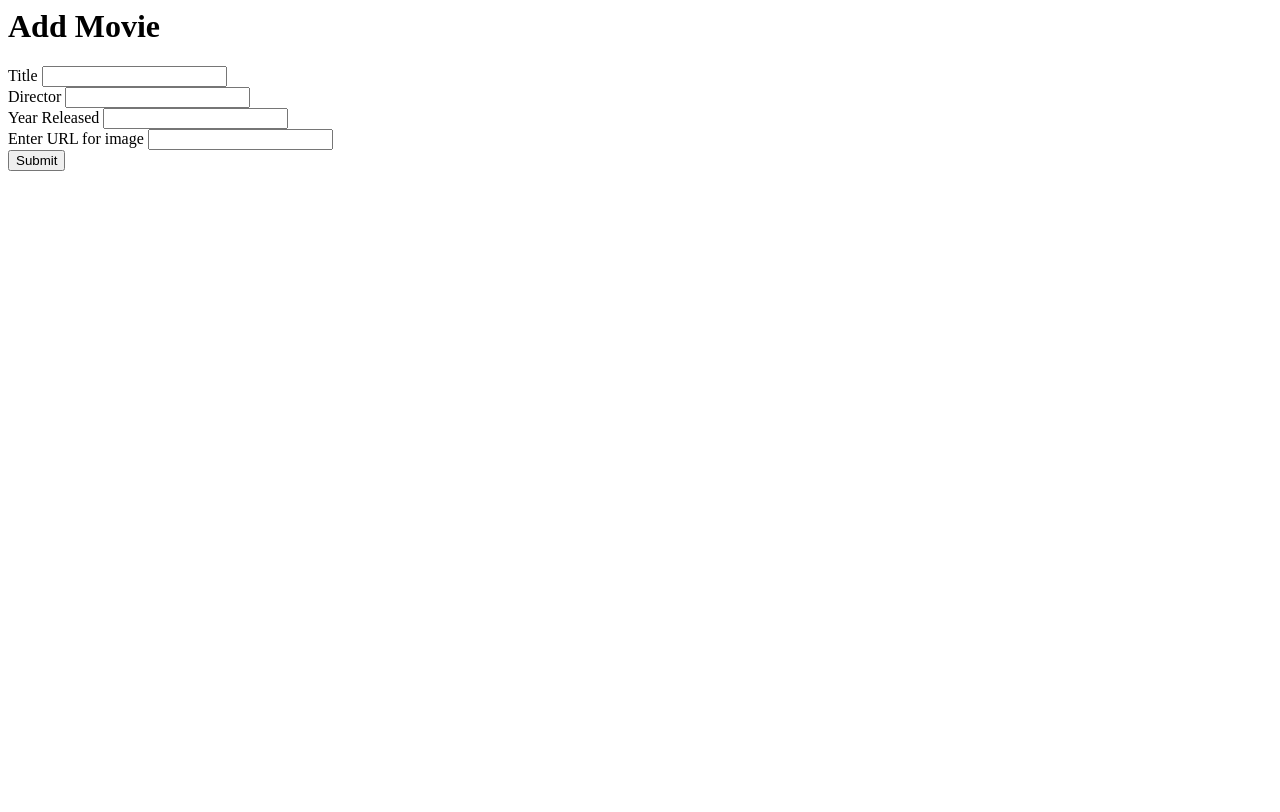
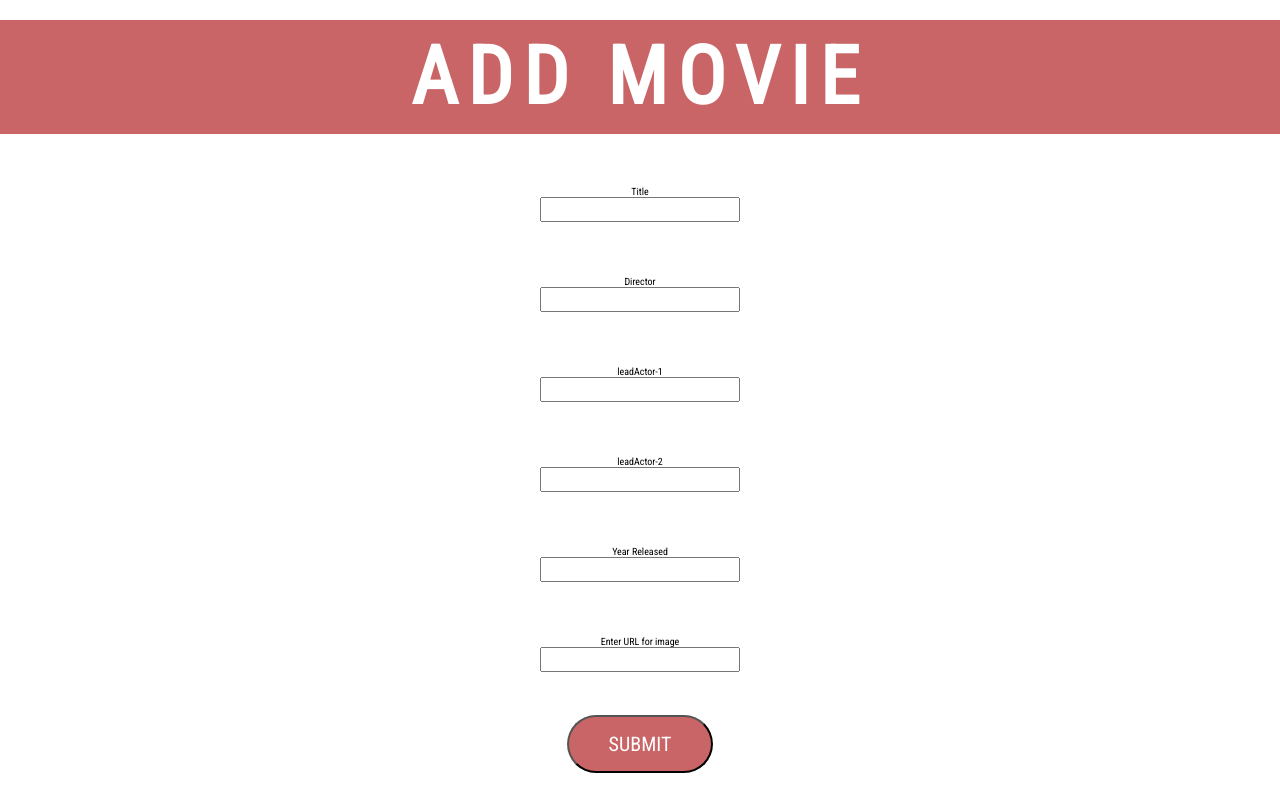
Before and after one commit to staten-island-tech/class-constructor-project-ilsalareb1, a plain HTML site: page index.html in a window 1280 px wide. Drawn offline with Linux system fonts and the light colour scheme.

Commit message:
Add files via upload

```diff
--- a/index.html
+++ b/index.html
@@ -1,6 +1,8 @@
 <html lang="en">
 <head>
     <meta charset="UTF-8">
+    <link href="https://fonts.googleapis.com/css?family=Roboto+Condensed&display=swap" rel="stylesheet">
+    <link rel="stylesheet" href="style.css">
     <meta name="viewport" content="width=device-width, initial-scale=1.0">
     <meta http-equiv="X-UA-Compatible" content="ie=edge">
     <title>Document</title>
@@ -13,18 +15,26 @@
     </div>
 
         <div class="user-input">
-            <form id="movies-form">
+            <form id="movie-form">
                <div class="movie-form-input">
                     <label for = "title">Title</label>
                     <input type="text" id="title" class="text-box">
                </div>
                <div class="movie-form-input">
                     <label for = "director">Director</label>
-                    <input type="text" id="powers" class="text-box">
+                    <input type="text" id="director" class="text-box">
+               </div>
+               <div class="movie-form-input">
+                <label for = "leadActor-1"> leadActor-1</label>
+                <input type="text" id="leadActor1" class="text-box">
+               </div>
+               <div class="movie-form-input">
+                <label for = "leadActor2"> leadActor-2 </label>
+                <input type="text" id="leadActor2" class="text-box">
                </div>
                <div class="movie-form-input">
                     <label for = "yearReleased">Year Released</label>
-                    <input type="text" id="full-name" class="text-box">
+                    <input type="text" id="yearReleased" class="text-box">
                </div>
                <div class="movie-form-input">
                     <label for = "image">Enter URL for image</label>
@@ -41,7 +51,5 @@
 
         </div>
 
-
-
 </body>
 </html>
--- /dev/null
+++ b/style.css
@@ -0,0 +1,107 @@
+html{
+    font-size: 62.5%; /*this makes all relative units equal 10px, REM-relative unit, 1 rem=10px*/
+}
+
+*, *::after, *::before{
+    box-sizing: border-box;
+    margin:0;
+    padding:0;
+    font-family: 'Roboto Condensed', sans-serif;
+}
+
+.banner{
+    text-align:center;
+    margin: 2rem auto;
+    padding-top: 1rem;
+    padding-bottom: 1rem;
+    background-color: #c96567;
+    color:white;
+    height:60 vh;
+    /*viewport height*/
+    text-transform:uppercase;
+    letter-spacing:1rem;
+    font-size:4rem;
+}
+
+.user-input{
+    display: flex;
+    flex-direction: column;
+    justify-content: center;
+    align-items:center;
+}
+
+#movies-form{
+    display:flex;
+    flex-direction: column;
+    justify-content: center;
+    align-items:center;
+    height: 60vh;
+    font-size: 2.2rem;
+}
+
+
+.text-box{
+    height:2.5rem;
+    width: 20rem;
+
+}
+.movie-form-input{
+    display:flex;
+    flex-direction: column;
+    justify-content: center;
+    align-items:center;
+    margin:1rem;
+    height: 10vh;
+
+}
+
+.btn, .btn:link, .btn:visited {
+    text-transform: uppercase;
+    text-decoration: none;
+    padding: 1.5rem 4.0rem;
+    display: inline-block;
+    margin: 1rem;
+    font-size: 2rem;
+    border-radius: 10rem;
+    transition: all .2s;
+    position: relative;
+    animation: moveInBottom .5s ease-out .75s;
+    animation-fill-mode: backwards;
+}
+.btn:hover{
+    transform: translateY(-.3rem);
+    box-shadow: 0 1.0rem 2rem rgba(0,0,0.2);
+}
+
+.btn:active{
+    transform: translateY(-1px);
+    box-shadow: 0 .5rem 1rem rgba(0,0,0.2);
+}
+
+.btn-red{
+    background-color: #c96567;
+    color:white;
+}
+
+.display{
+    display:flex;
+    align-items:center;
+    justify-content: space-between;
+    height: 10rem;
+    font-size:2.2rem;
+    width: 80vw;
+    margin: 1rem auto;
+}
+
+.display-movie{
+    display:flex;
+    align-items:center;
+    justify-content: space-between;
+    height: 10rem;
+    font-size: 2.2rem;
+    width: 80vw;
+}
+
+.display-image img{
+    height: 9rem;
+}
```
Also changed, not shown: app.js (+39 -28 lines).
